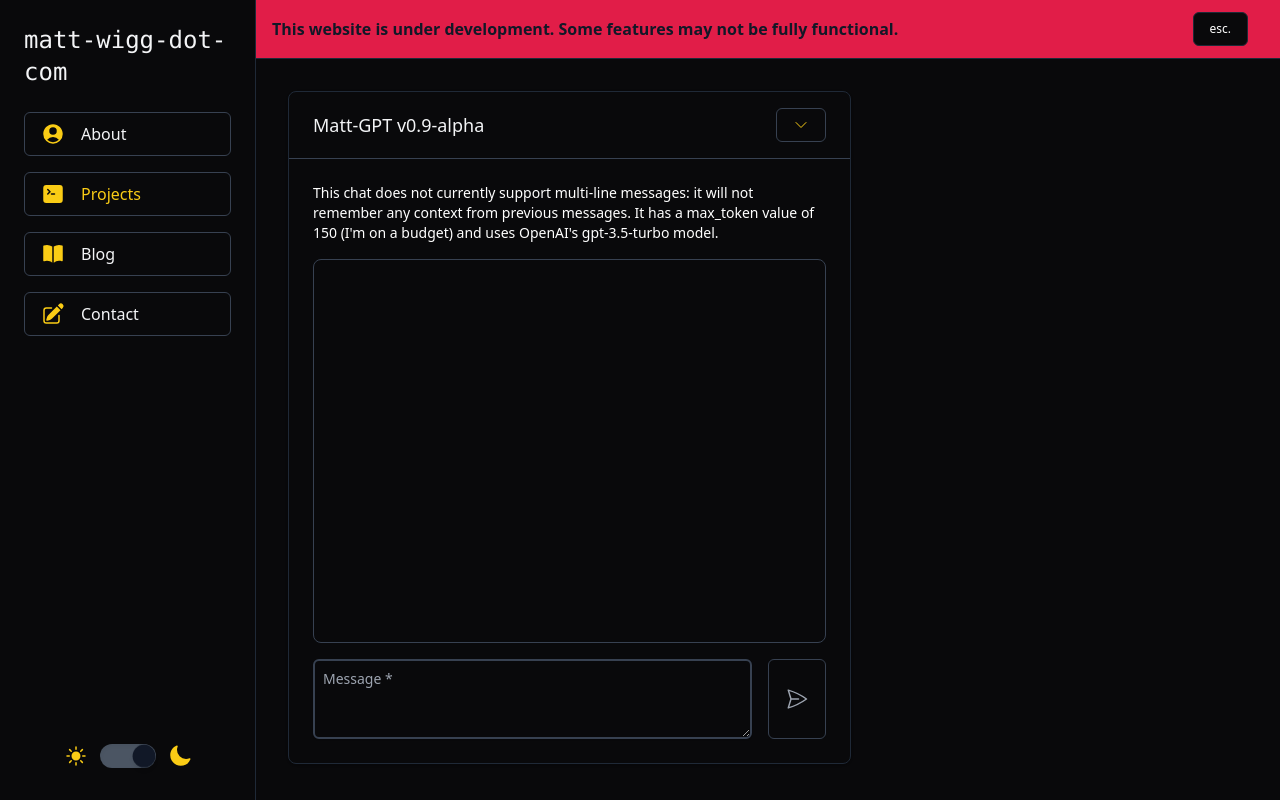
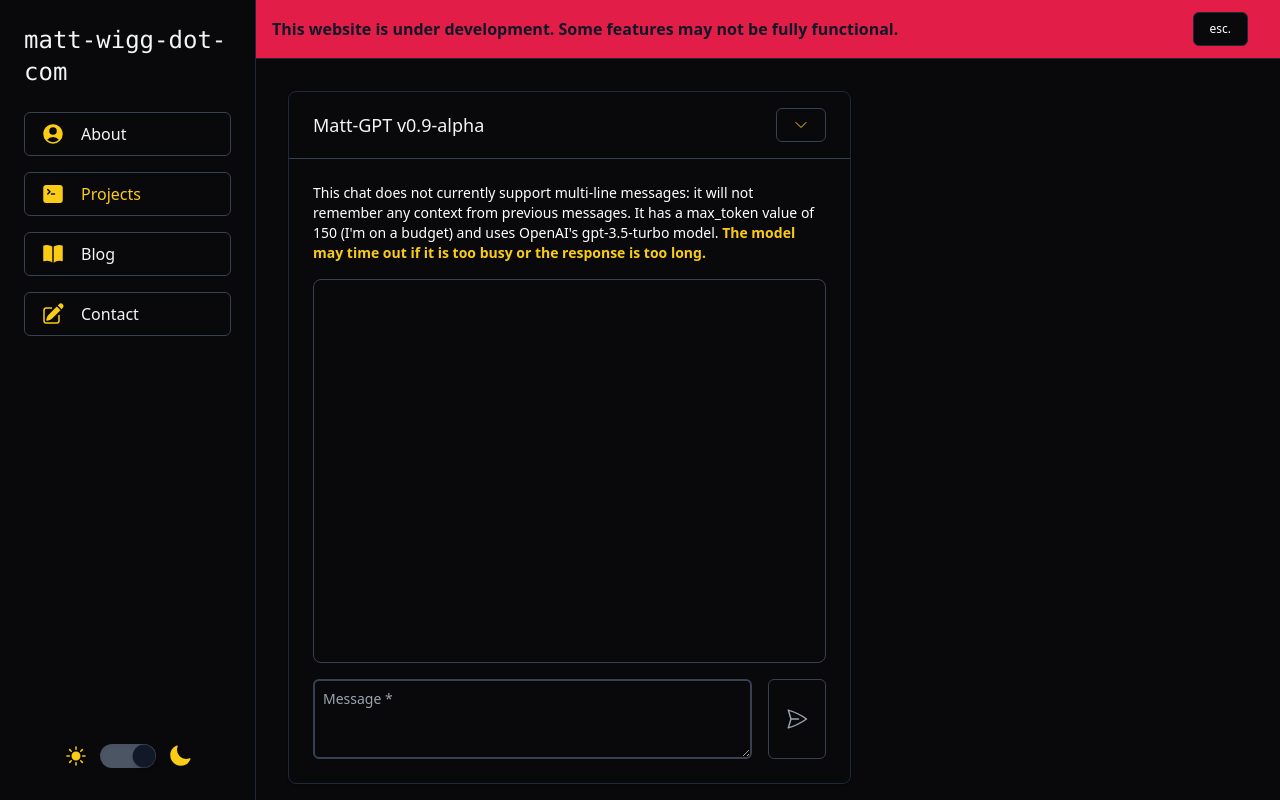
Before and after one commit to matt-wigg/matt-wigg-dot-com, a Next.js app: page /projects in a window 1280 px wide. Built offline with nearby package versions, Linux system fonts and the light colour scheme.

Commit message:
timeout disclaimer

```diff
--- a/src/components/ChatForm.tsx
+++ b/src/components/ChatForm.tsx
@@ -86,7 +86,11 @@ const ChatForm = ({ show }: { show: boolean }) => {
               This chat does not currently support multi-line messages: it will
               not remember any context from previous messages. It has a
               max_token value of 150 (I&apos;m on a budget) and uses
-              OpenAI&apos;s gpt-3.5-turbo model.
+              OpenAI&apos;s gpt-3.5-turbo model.{' '}
+              <span className='font-bold text-rose-600 dark:text-yellow-400'>
+                The model may time out if it is too busy or the response is too
+                long.
+              </span>
             </p>
             <div className='overflow-y-auto h-96 mb-4 border border-gray-700 rounded-lg p-4 bg-white dark:bg-zinc-950 dark:text-gray-300'>
               {messages.map((message, index) => (
```
